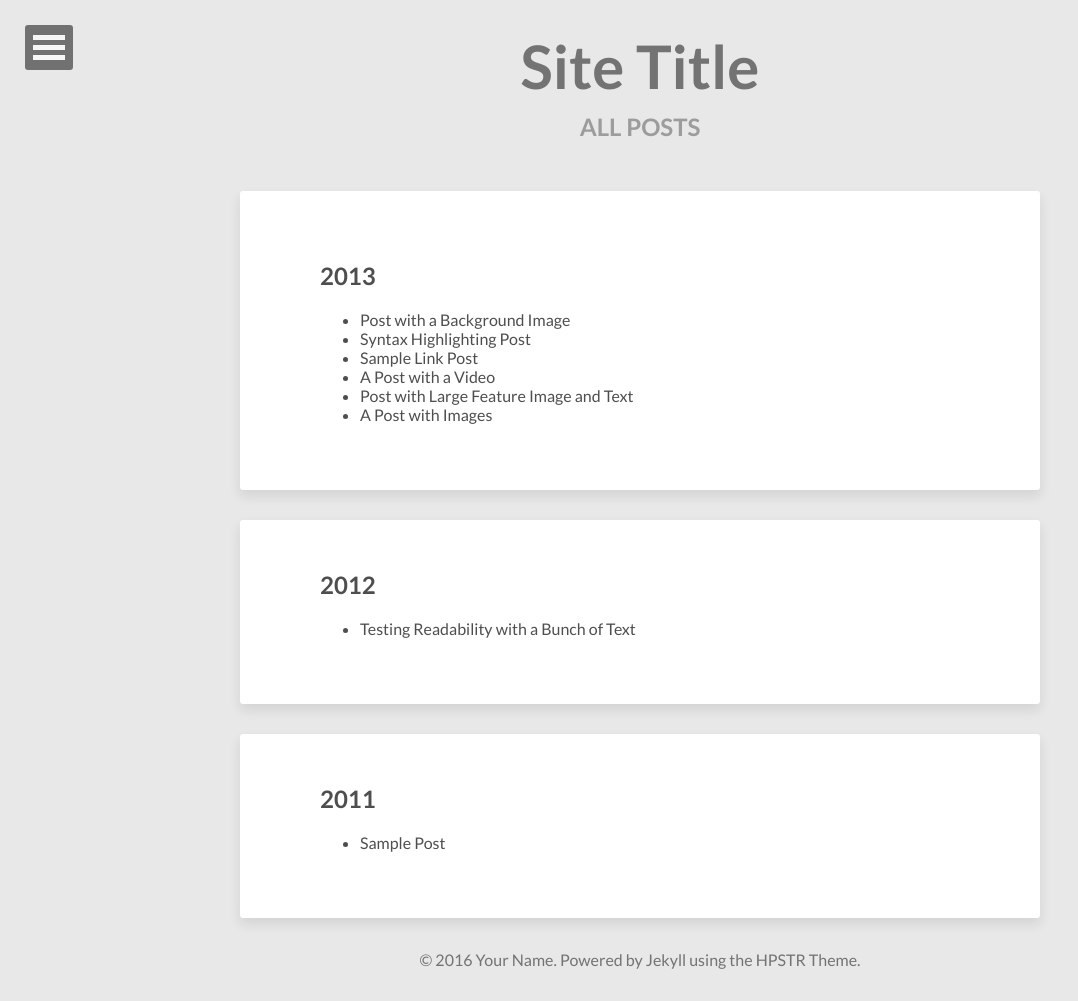
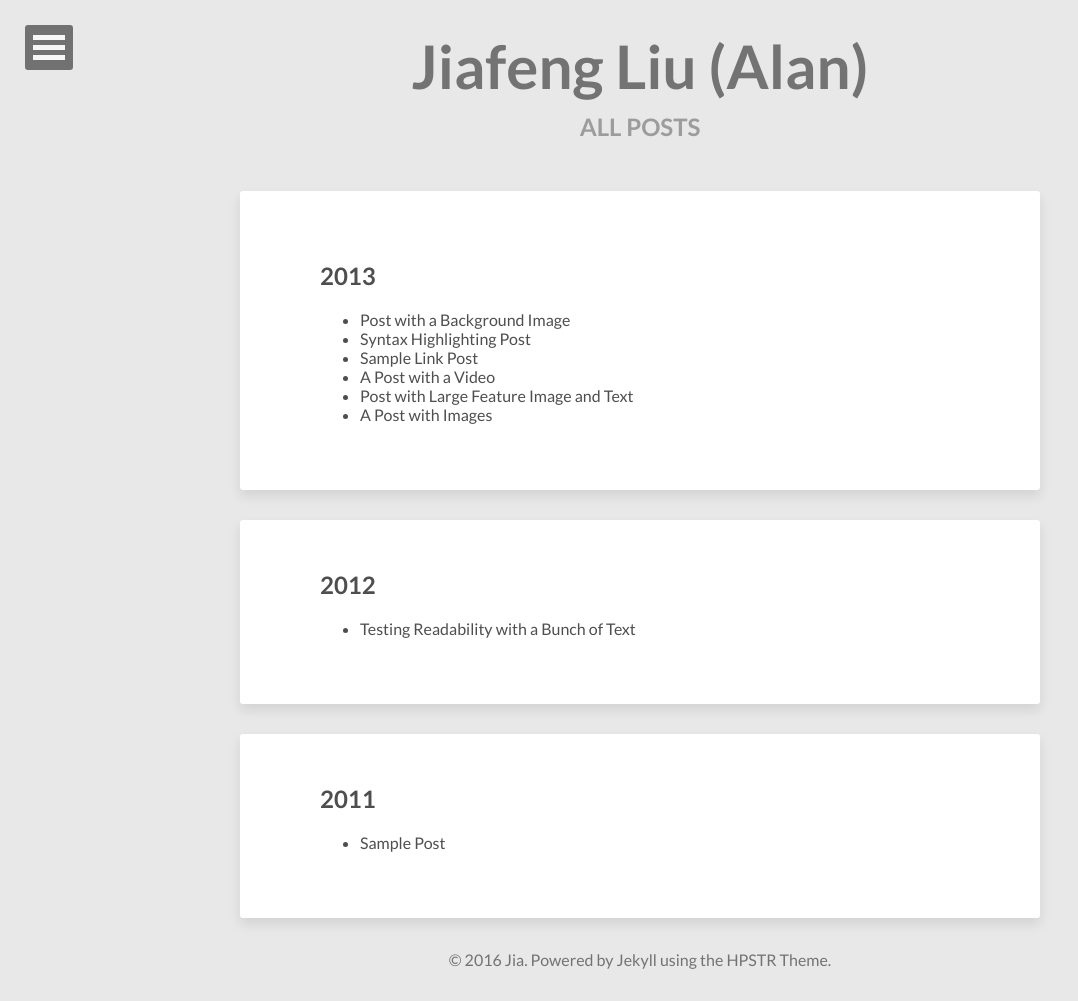
Before and after one commit to xinchishenwang/Yuxin-Fan.github.io, a Jekyll site: the page built from posts/index.html, in a window 1280 px wide. Shown: the whole page, without its empty margins (0-1078 px from the left). Built offline with Jekyll 4.4.1, drawn with Linux system fonts in a browser that asks for light colours; nearby versions of some CDN libraries; some of the changed lines change nothing that is shown.

Commit message:
Update _config.yml

```diff
--- a/_config.yml
+++ b/_config.yml
@@ -1,5 +1,5 @@
-title:            Site Title
-description:      Describe your website here.
+title:          Jiafeng Liu (Alan)
+description:     Hello, I am interested in Statistics and Macro-economics.
 disqus_shortname:
 reading_time:     true
 words_per_minute: 200
@@ -9,10 +9,10 @@ url:
 
 # Owner/author information
 owner:
-  name:           Your Name
+  name:           Jia
   avatar:         avatar.jpg
-  bio:            "Your bio goes here. It shouldn't be super long but a good two sentences or two should suffice."
-  email:          you@email.com
+  bio:            "I am looking for a RA position in statistcs or economics field in 2016 summer"
+  email:          Jiafeng_alan@hotmail.com
   # Social networking links used in footer. Update and remove as you like.
   twitter:
   facebook:
@@ -35,7 +35,7 @@ google_verify:
 bing_verify:
 
 # http://en.wikipedia.org/wiki/List_of_tz_database_time_zones
-timezone:    America/New_York
+timezone:    Asia/Beijing
 future:      true
 highlighter: rouge
 markdown:    kramdown
```
